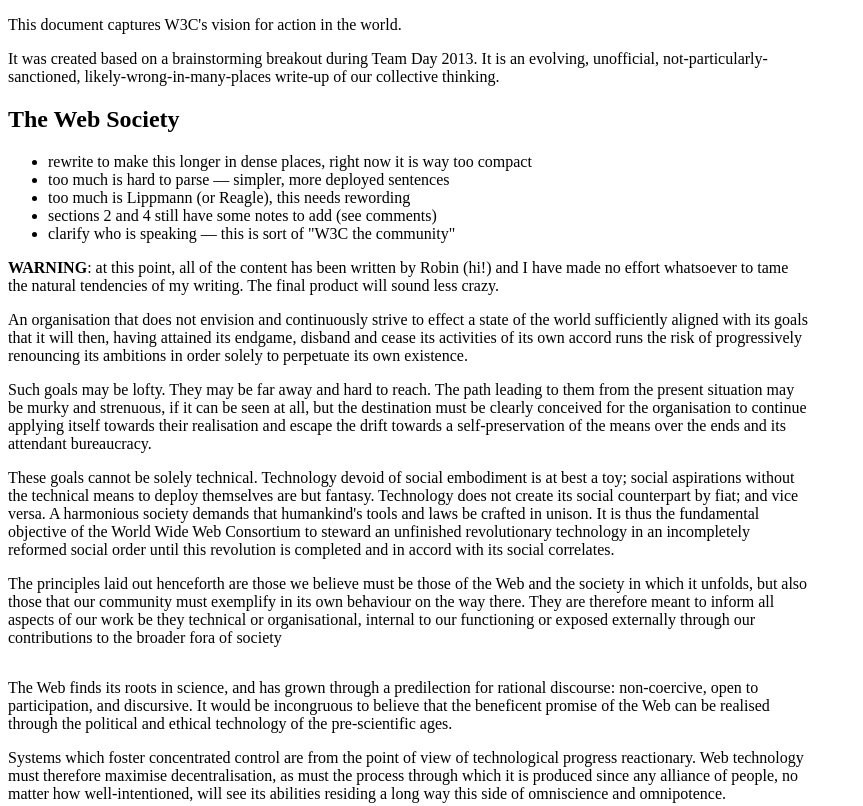
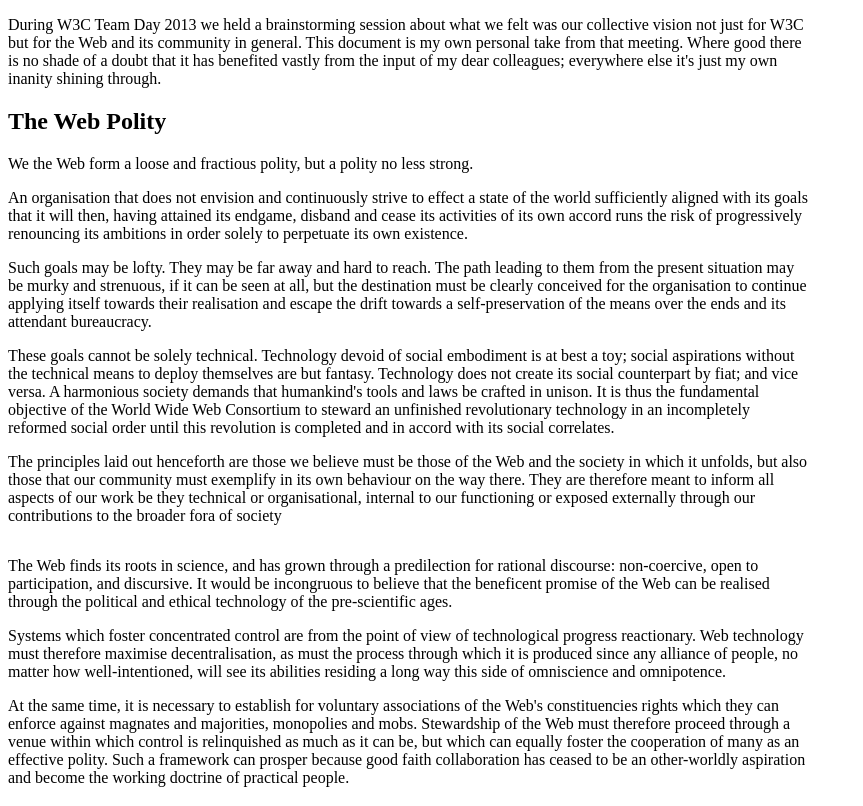
Before and after one commit to darobin/vision-old, a plain HTML site: page index.html in a window 1280 px wide. Shown: the top 806 px of the page, without its empty margins (0-863 px from the left). Drawn offline with Linux system fonts and the light colour scheme.

Commit message:
change tack to more the whole Web

```diff
--- a/index.html
+++ b/index.html
@@ -2,7 +2,7 @@
 <html lang='en'>
   <head>
     <meta charset='utf-8'>
-    <title>Vision &amp; Values</title>
+    <title>The Web Polity</title>
     <script src='http://www.w3.org/Tools/respec/respec-w3c-common' async class='remove'></script>
     <script class='remove'>
       var respecConfig = {
@@ -15,6 +15,7 @@
                               , company: "W3C", companyURL: "http://w3.org/" }
                             ]
           ,   edDraftURI:   "http://darobin.github.com/vision/"
+          ,   noTOC:  true
           ,   license:      "cc-by"     // XXX this should be prevented for base
           ,   overrideCopyright:  "<p class='copyright'>This work is licensed under a <a rel=license href=http://creativecommons.org/licenses/by/3.0/deed.en_US>Creative Commons Attribution 3.0 Unported License</a>.</p>"
         };
@@ -31,25 +32,28 @@
       body {
           max-width:  50em;
       }
+      /* let's make this less about W3C */
+      div.head img, div.head h2, #sotd {
+          display:  none;
+      }
     </style>
   </head>
   <body>
-    <section id='abstract' class='remove'>
+    <section id='abstract'>
       <p>
-        This document captures W3C's vision for action in the world.
+        During W3C Team Day 2013 we held a brainstorming session about what we felt was our
+        collective vision not just for W3C but for the Web and its community in general. This
+        document is my own personal take from that meeting. Where good there is no shade of a doubt
+        that it has benefited vastly from the input of my dear colleagues; everywhere else it's just
+        my own inanity shining through.
       </p>
     </section>
-    <section id='sotd'>
-      <p>
-        It was created based on a brainstorming breakout during Team Day 2013. It is
-        an evolving, unofficial, not-particularly-sanctioned, likely-wrong-in-many-places
-        write-up of our collective thinking.
-      </p>
-    </section>
+    <section id='sotd'></section>
 
     <section>
-      <h2>The Web Society</h2>
+      <h2>The Web Polity</h2>
       <!-- 0. TODO -->
+<!--
       <div class='issue' title='TODO'>
         <ul>
           <li>rewrite to make this longer in dense places, right now it is way too compact</li>
@@ -64,9 +68,14 @@
           The final product will sound less crazy.
         </p>
       </div>
+-->
 
-      <!-- 1. The endgame of W3C is to disappear -->
+      <!-- 1. The endgame is to disappear -->
       <p>
+        We the Web form a loose and fractious polity, but a polity no less strong.
+      </p>
+      <p>
+        <!-- that stops -->
         An organisation that does not envision and continuously strive to effect a state of the
         world sufficiently aligned with its goals that it will then, having attained its endgame,
         disband and cease its activities of its own accord runs the risk of progressively renouncing
@@ -232,6 +241,22 @@
     </section>
 
     <section class='appendix'>
+      <h2>Acknowledgements</h2>
+      <p>
+        The following people were part of the initial brainstorming session:
+        Amy,
+        Dave,
+        Dom,
+        Gerald,
+        Judy,
+        Marilyn,
+        Tim.
+      </p>
+      <!-- https://www.w3.org/2013/11/17-vision-minutes.html -->
+    </section>
+
+<!--
+    <section>
       <h2>Notes From Meeting</h2>
       <p>
         This is just a list of what came from the whiteboard in the meeting.
@@ -270,21 +295,6 @@
         <li>Copyright</li>
       </ul>
     </section>
-
-    <section>
-      <h2>Acknowledgements</h2>
-      <p>
-        The following people were part of the initial brainstorming session:
-        Amy,
-        Dave,
-        Dom,
-        Gerald,
-        Judy,
-        Marilyn,
-        Tim
-      </p>
-      <!-- https://www.w3.org/2013/11/17-vision-minutes.html -->
-    </section>
-
+-->
   </body>
 </html>
```
